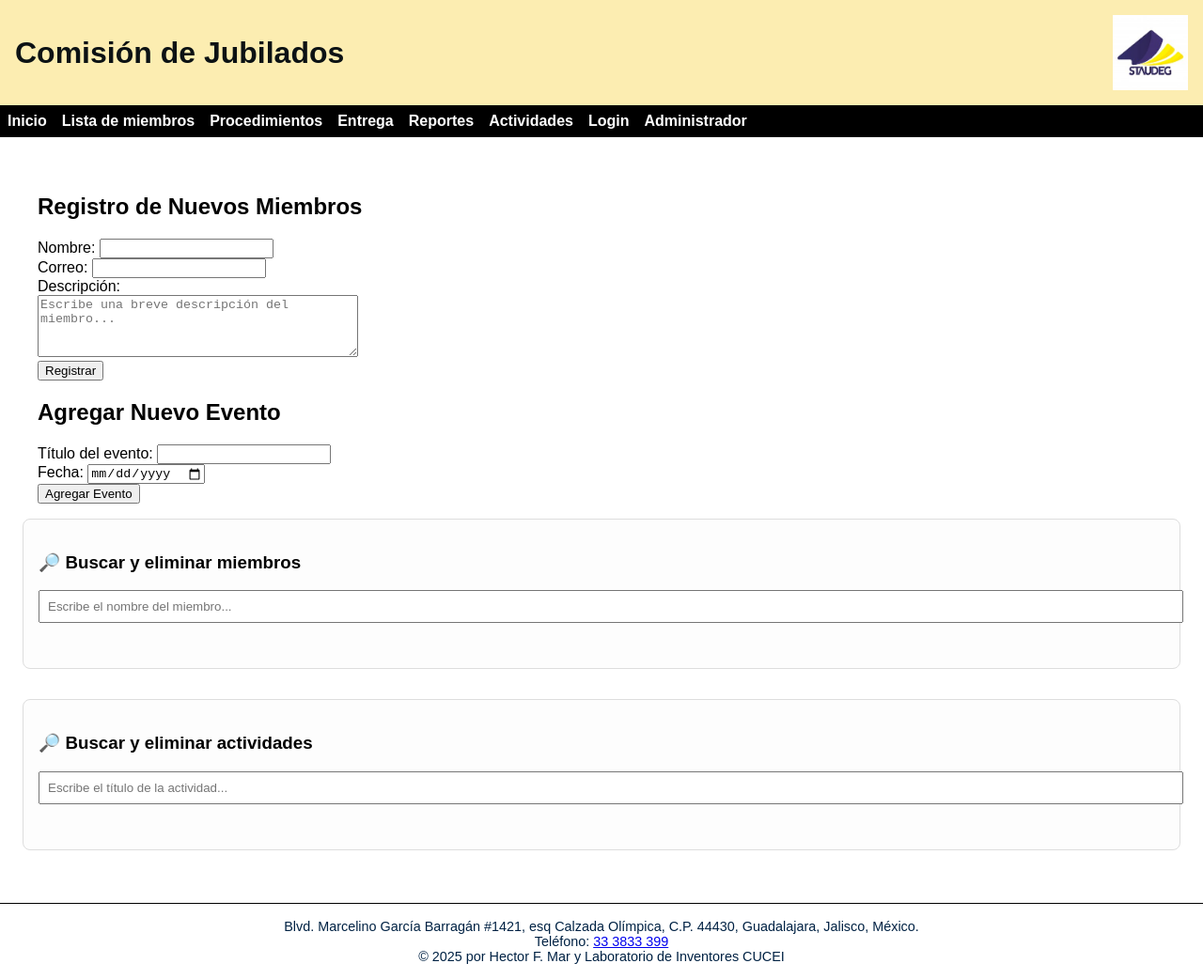
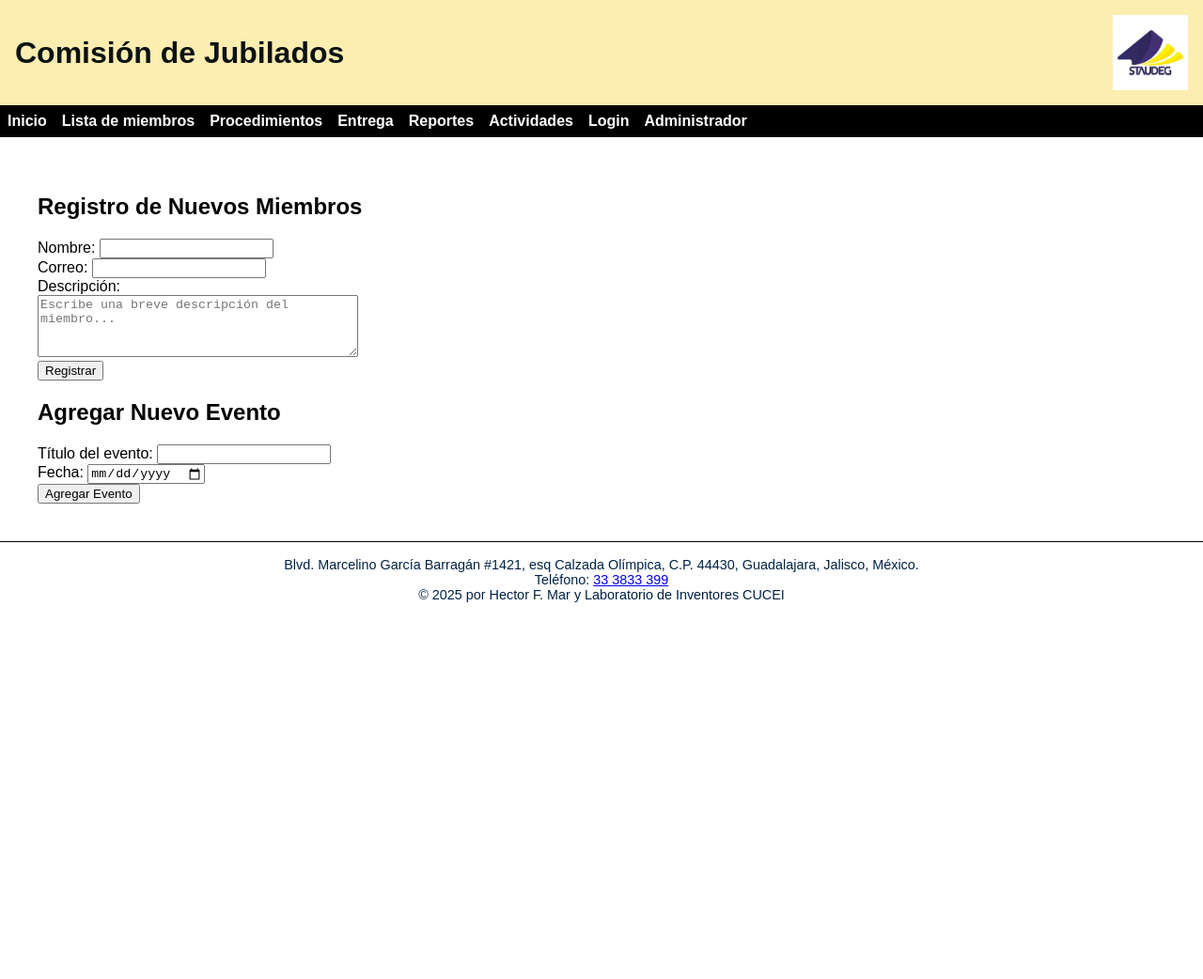
Before and after one commit to HFMD26/HFMD26.github.io, a Jekyll site: the page built from admin.md, in a window 1280 px wide. Shown: the whole page at 94% size. Built offline with Jekyll 4.4.1, drawn with Linux system fonts in a browser that asks for light colours; comment, search, counter and statistics services are not loaded; after the commit the page ends 900 px from its top, so only the background shows below that; some of the changed lines change nothing that is shown.

Commit message:
admin final

```diff
--- a/admin.md
+++ b/admin.md
@@ -21,67 +21,3 @@ permalink: /admin/
     <button type="submit">Agregar Evento</button>
   </form>
 </section>
-
-<div class="admin-section">
-  <h3>🔎 Buscar y eliminar miembros</h3>
-  <input type="text" id="buscar-miembro" placeholder="Escribe el nombre del miembro...">
-  <ul id="lista-miembros"></ul>
-</div>
-
-<div class="admin-section">
-  <h3>🔎 Buscar y eliminar actividades</h3>
-  <input type="text" id="buscar-actividad" placeholder="Escribe el título de la actividad...">
-  <ul id="lista-actividades"></ul>
-</div>
-
-<!-- Firebase v9 (compat) -->
-<script src="https://www.gstatic.com/firebasejs/9.23.0/firebase-app-compat.js"></script>
-<script src="https://www.gstatic.com/firebasejs/9.23.0/firebase-firestore-compat.js"></script>
-
-<!-- Configuración Firebase -->
-<script type="module" src="/firebase-config.js"></script>
-
-<!-- Lógica de administrador -->
-<script type="module" src="/assets/js/admin.js"></script>
-
-<!-- Form handler (si usas envío con toast) -->
-<script type="module" src="/assets/js/form-handler.js"></script>
-
-<style>
-.admin-section {
-  margin-bottom: 2rem;
-  background: #fdfdfd;
-  border: 1px solid #ddd;
-  padding: 1rem;
-  border-radius: 8px;
-}
-.admin-section input {
-  width: 100%;
-  padding: 0.5rem;
-  margin-bottom: 1rem;
-}
-.admin-section ul {
-  list-style: none;
-  padding: 0;
-}
-.admin-section li {
-  background: #fff8dc;
-  margin-bottom: 0.5rem;
-  padding: 0.6rem;
-  border-radius: 6px;
-  display: flex;
-  justify-content: space-between;
-  align-items: center;
-}
-.admin-section button {
-  background: red;
-  color: white;
-  border: none;
-  padding: 0.3rem 0.6rem;
-  border-radius: 4px;
-  cursor: pointer;
-}
-.admin-section button:hover {
-  background: darkred;
-}
-</style>
--- a/assets/js/admin.js
+++ b/assets/js/admin.js
@@ -45,63 +45,3 @@ document.getElementById("form-evento").addEventListener("submit", async (e) => {
 
   e.target.reset();
 });
-
-// --- BUSCAR Y ELIMINAR MIEMBROS ---
-const buscarMiembro = document.getElementById("buscar-miembro");
-const listaMiembros = document.getElementById("lista-miembros");
-
-buscarMiembro.addEventListener("input", async () => {
-  listaMiembros.innerHTML = "";
-  const texto = buscarMiembro.value.trim();
-  if (texto.length < 2) return;
-
-  const q = query(collection(db, "Miembros"), where("nombre", ">=", texto), where("nombre", "<=", texto + "\uf8ff"));
-  const snapshot = await getDocs(q);
-
-  snapshot.forEach((docSnap) => {
-    const li = document.createElement("li");
-    li.innerHTML = `
-      <span><strong>${docSnap.data().nombre}</strong> - ${docSnap.data().correo || ""}</span>
-      <button data-id="${docSnap.id}" class="eliminar">Eliminar</button>
-    `;
-    listaMiembros.appendChild(li);
-  });
-
-  document.querySelectorAll("#lista-miembros .eliminar").forEach((btn) => {
-    btn.addEventListener("click", async () => {
-      await deleteDoc(doc(db, "Miembros", btn.dataset.id));
-      mostrarToast("🗑️ Miembro eliminado");
-      btn.parentElement.remove();
-    });
-  });
-});
-
-// --- BUSCAR Y ELIMINAR ACTIVIDADES ---
-const buscarActividad = document.getElementById("buscar-actividad");
-const listaActividades = document.getElementById("lista-actividades");
-
-buscarActividad.addEventListener("input", async () => {
-  listaActividades.innerHTML = "";
-  const texto = buscarActividad.value.trim();
-  if (texto.length < 2) return;
-
-  const q = query(collection(db, "Actividades"), where("titulo", ">=", texto), where("titulo", "<=", texto + "\uf8ff"));
-  const snapshot = await getDocs(q);
-
-  snapshot.forEach((docSnap) => {
-    const li = document.createElement("li");
-    li.innerHTML = `
-      <span><strong>${docSnap.data().titulo}</strong> - 📅 ${docSnap.data().fecha}</span>
-      <button data-id="${docSnap.id}" class="eliminar">Eliminar</button>
-    `;
-    listaActividades.appendChild(li);
-  });
-
-  document.querySelectorAll("#lista-actividades .eliminar").forEach((btn) => {
-    btn.addEventListener("click", async () => {
-      await deleteDoc(doc(db, "Actividades", btn.dataset.id));
-      mostrarToast("🗑️ Actividad eliminada");
-      btn.parentElement.remove();
-    });
-  });
-});
```
